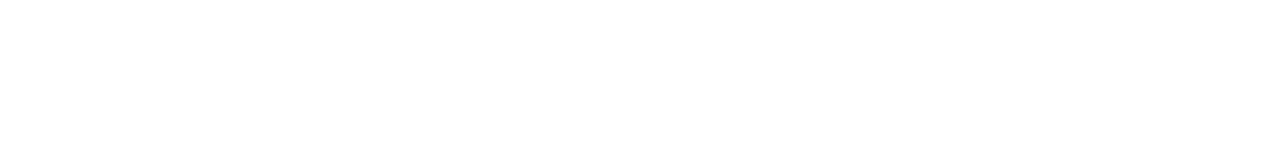
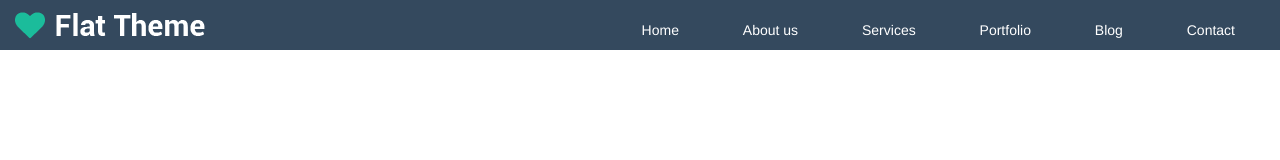
Before and after one commit to Loretapiap/flat-theme, a plain HTML site: page portfolio.html in a window 1280 px wide. Drawn offline with Linux system fonts and the light colour scheme.

Commit message:
header arreglado

```diff
--- a/css/main.css
+++ b/css/main.css
@@ -29,6 +29,7 @@ header li a{
 }
 
 header li a:hover {
+	color:white;
 	text-decoration: none;
 	border-radius: 4px;
 	background-color: #2c3e50;
--- a/portfolio.html
+++ b/portfolio.html
@@ -21,7 +21,20 @@
     <link rel="apple-touch-icon-precomposed" href="images/ico/apple-touch-icon-57-precomposed.png">
 </head><!--/head-->
 <body>
-    <!-- Inserte código aqui -->
+    <header>
+        <div class="col-md-12 bg-azul">
+            <div class="logo">
+                <ul class="text-right">
+                    <li><a href="home.html">Home</a></li>
+                    <li><a href="about-us.html">About us</a></li>
+                    <li><a href="services.html">Services</a></li>
+                    <li><a href="portfolio.html">Portfolio</a></li>
+                    <li><a href="blog.html">Blog</a></li>
+                    <li><a href="contact-us.html">Contact</a></li>
+                </ul>
+            </div>
+        </div>
+    </header>
 
     <script src="js/jquery.js"></script>
     <script src="js/bootstrap.min.js"></script>
```
